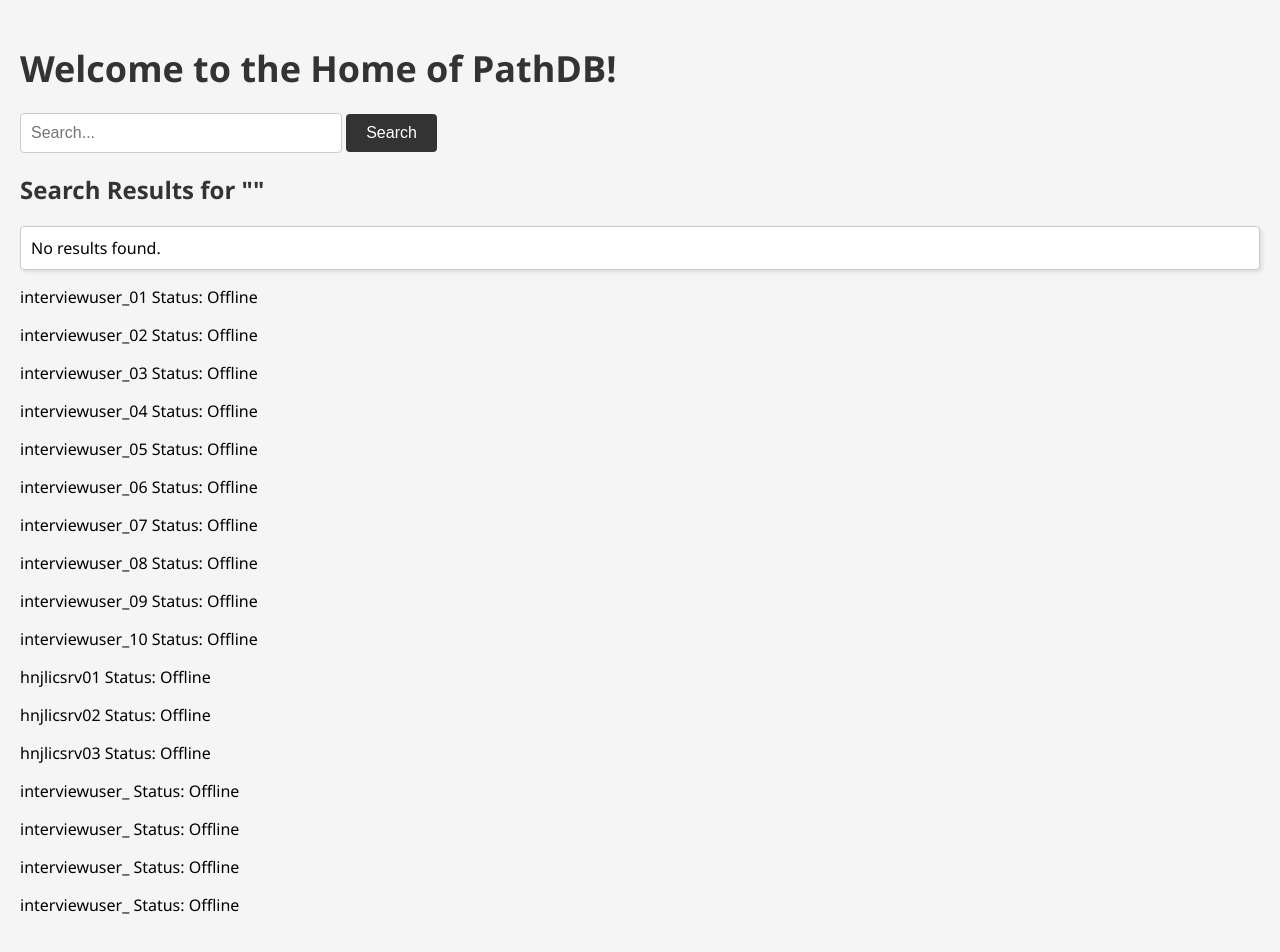
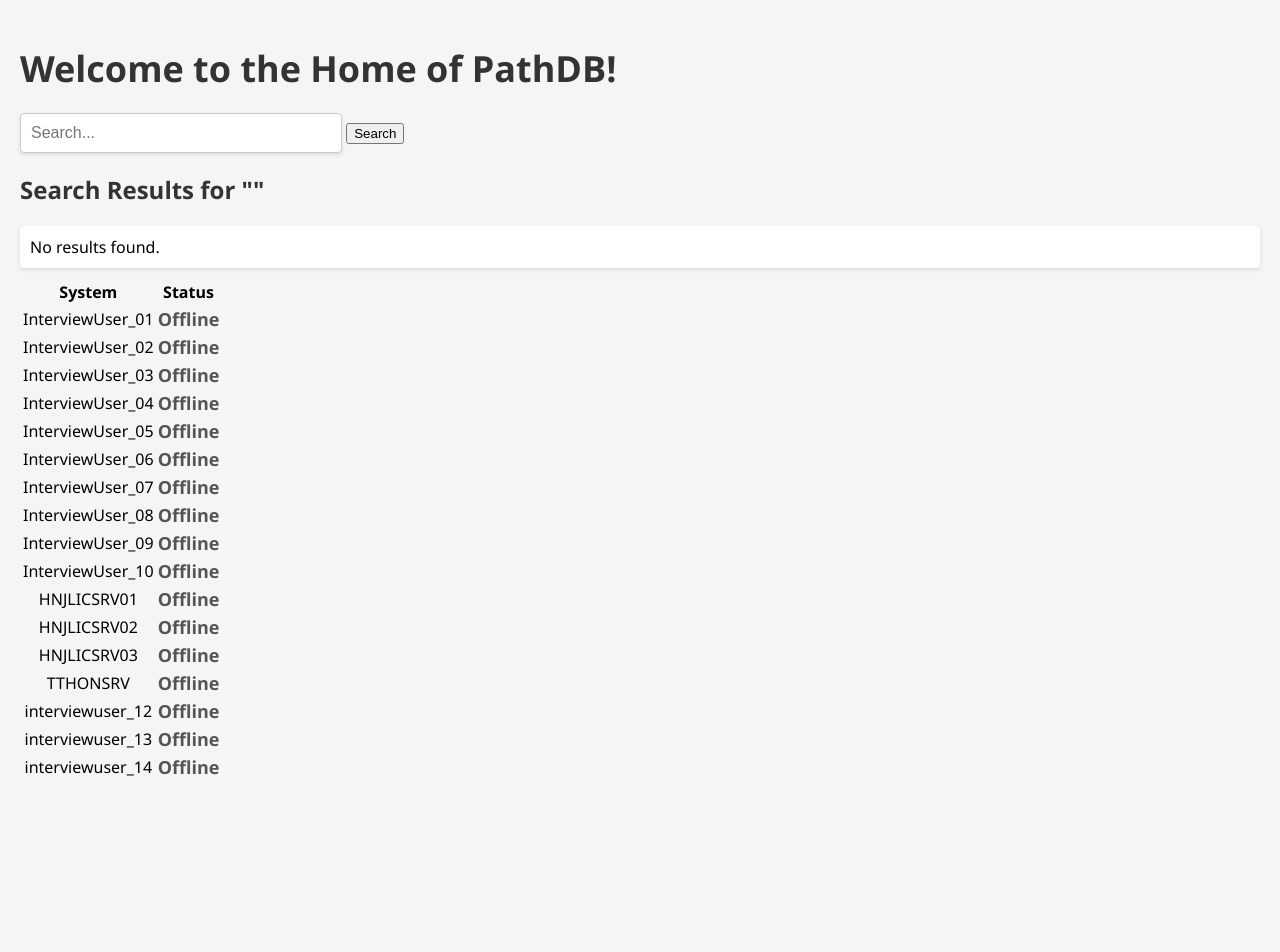
Before and after one commit to dahekars/pathDB, a Django app: template myproject/templates/home.html in a window 1280 px wide. After the commit the page ends 776 px from the top, so only its background shows below. Run offline with Django 4.2, Linux system fonts and the light colour scheme; the template is opened without the code that fills it, so the values that code supplies are empty.

Commit message:
added HON server and table for system stats

```diff
--- a/myproject/myapp/views.py
+++ b/myproject/myapp/views.py
@@ -66,7 +66,7 @@ def home(request):
     hnjlicsrv01_status = check_remote_system_status(hnjlicsrv01)
     hnjlicsrv02_status = check_remote_system_status(hnjlicsrv02)
     hnjlicsrv03_status = check_remote_system_status(hnjlicsrv03)
-    interviewuser__status = check_remote_system_status(interviewuser_)
+    TTHONSRV_status = check_remote_system_status(interviewuser_)
     interviewuser__status = check_remote_system_status(interviewuser_)
     interviewuser__status = check_remote_system_status(interviewuser_)
     interviewuser__status = check_remote_system_status(interviewuser_)
@@ -85,7 +85,7 @@ def home(request):
         'hnjlicsrv01': hnjlicsrv01_status,
         'hnjlicsrv02': hnjlicsrv02_status,
         'hnjlicsrv03': hnjlicsrv03_status,
-        'interviewuser_': interviewuser__status,
+        'TTHONSRV': TTHONSRV_status,
         'interviewuser_': interviewuser__status,
         'interviewuser_': interviewuser__status,
         'interviewuser_': interviewuser__status,
--- a/myproject/templates/home.html
+++ b/myproject/templates/home.html
@@ -1,7 +1,7 @@
 <!DOCTYPE html>
 <html>
     <head>
-    <title>Home Page</title>
+        <title>Home Page - PathDB</title>
         <style>
             body {
                 font-family: 'Segoe UI', Tahoma, Geneva, Verdana, sans-serif;
@@ -10,15 +10,26 @@
                 padding: 20px;
             }
 
+            .container {
+                max-width: 800px;
+                margin: 0 auto;
+            }
+
+            .header {
+                text-align: center;
+                margin-bottom: 40px;
+            }
+
             h1 {
                 color: #333;
-            margin-bottom: 20px;
                 font-size: 36px;
                 font-weight: bold;
+                margin-bottom: 20px;
             }
 
-        form {
-            margin-bottom: 20px;
+            .search-form {
+                text-align: center;
+                margin-bottom: 40px;
             }
 
             input[type="text"] {
@@ -27,27 +38,43 @@
                 font-size: 16px;
                 border: 1px solid #ccc;
                 border-radius: 4px;
+                box-shadow: 0 2px 4px rgba(0, 0, 0, 0.1);
+                transition: box-shadow 0.3s ease;
             }
 
-        input[type="submit"] {
-            padding: 10px 20px;
-            background-color: #333;
-            color: #fff;
-            font-size: 16px;
-            border: none;
-            border-radius: 4px;
-            cursor: pointer;
+            input[type="text"]:focus {
+                outline: none;
+                box-shadow: 0 4px 8px rgba(0, 123, 255, 0.2);
             }
 
-        input[type="submit"]:hover {
-            background-color: #555;
+            .system-status {
+                text-align: center;
+                margin-bottom: 40px;
+            }
+
+            .status {
+                font-size: 18px;
+                color: #555;
+                font-weight: bold;
+            }
+
+            .status.online {
+                color: #008000;
+            }
+
+            .status.offline {
+                color: #ff0000;
+            }
+
+            .results {
+                text-align: center;
             }
 
             h2 {
-            margin-top: 20px;
                 color: #333;
                 font-size: 24px;
                 font-weight: bold;
+                margin-bottom: 20px;
             }
 
             ul {
@@ -57,12 +84,17 @@
             }
 
             li {
-            margin-bottom: 10px;
                 background-color: #fff;
                 padding: 10px;
-            border: 1px solid #ccc;
+                margin-bottom: 10px;
                 border-radius: 4px;
-            box-shadow: 2px 2px 4px rgba(0, 0, 0, 0.1);
+                box-shadow: 0 2px 4px rgba(0, 0, 0, 0.1);
+                transition: transform 0.3s ease;
+                cursor: pointer;
+            }
+
+            li:hover {
+                transform: translateY(-2px);
             }
 
             .no-results {
@@ -86,23 +118,83 @@
             <li>No results found.</li>
         {% endfor %}
     </ul>
-    <p>interviewuser_01 Status: {% if interviewuser_01 %}Online{% else %}Offline{% endif %}</p>
-    <p>interviewuser_02 Status: {% if interviewuser_02 %}Online{% else %}Offline{% endif %}</p>
-    <p>interviewuser_03 Status: {% if interviewuser_03 %}Online{% else %}Offline{% endif %}</p>
-    <p>interviewuser_04 Status: {% if interviewuser_04 %}Online{% else %}Offline{% endif %}</p>
-    <p>interviewuser_05 Status: {% if interviewuser_05 %}Online{% else %}Offline{% endif %}</p>
-    <p>interviewuser_06 Status: {% if interviewuser_06 %}Online{% else %}Offline{% endif %}</p>
-    <p>interviewuser_07 Status: {% if interviewuser_07 %}Online{% else %}Offline{% endif %}</p>
-    <p>interviewuser_08 Status: {% if interviewuser_08 %}Online{% else %}Offline{% endif %}</p>
-    <p>interviewuser_09 Status: {% if interviewuser_09 %}Online{% else %}Offline{% endif %}</p>
-    <p>interviewuser_10 Status: {% if interviewuser_10 %}Online{% else %}Offline{% endif %}</p>
-    <p>hnjlicsrv01 Status: {% if hnjlicsrv01 %}Online{% else %}Offline{% endif %}</p>
-    <p>hnjlicsrv02 Status: {% if hnjlicsrv02 %}Online{% else %}Offline{% endif %}</p>
-    <p>hnjlicsrv03 Status: {% if hnjlicsrv03 %}Online{% else %}Offline{% endif %}</p>
-    <p>interviewuser_ Status: {% if interviewuser_ %}Online{% else %}Offline{% endif %}</p>
-    <p>interviewuser_ Status: {% if interviewuser_ %}Online{% else %}Offline{% endif %}</p>
-    <p>interviewuser_ Status: {% if interviewuser_ %}Online{% else %}Offline{% endif %}</p>
-    <p>interviewuser_ Status: {% if interviewuser_ %}Online{% else %}Offline{% endif %}</p>
+    <div class="system-status">
+        <table class="status-table">
+            <tr>
+                <th>System</th>
+                <th>Status</th>
+            </tr>
+            <tr>
+                <td>InterviewUser_01</td>
+                <td class="status status-online">{% if interviewuser_01 %}Online{% else %}Offline{% endif %}</td>
+            </tr>
+            <tr>
+                <td>InterviewUser_02</td>
+                <td class="status status-online">{% if interviewuser_02 %}Online{% else %}Offline{% endif %}</td>
+            </tr>
+            <tr>
+                <td>InterviewUser_03</td>
+                <td class="status status-online">{% if interviewuser_03 %}Online{% else %}Offline{% endif %}</td>
+            </tr>
+            <tr>
+                <td>InterviewUser_04</td>
+                <td class="status status-online">{% if interviewuser_04 %}Online{% else %}Offline{% endif %}</td>
+            </tr>
+            <tr>
+                <td>InterviewUser_05</td>
+                <td class="status status-online">{% if interviewuser_05 %}Online{% else %}Offline{% endif %}</td>
+            </tr>
+            <tr>
+                <td>InterviewUser_06</td>
+                <td class="status status-online">{% if interviewuser_06 %}Online{% else %}Offline{% endif %}</td>
+            </tr>
+            <tr>
+                <td>InterviewUser_07</td>
+                <td class="status status-online">{% if interviewuser_07 %}Online{% else %}Offline{% endif %}</td>
+            </tr>
+            <tr>
+                <td>InterviewUser_08</td>
+                <td class="status status-online">{% if interviewuser_08 %}Online{% else %}Offline{% endif %}</td>
+            </tr>
+            <tr>
+                <td>InterviewUser_09</td>
+                <td class="status status-online">{% if interviewuser_09 %}Online{% else %}Offline{% endif %}</td>
+            </tr>
+            <tr>
+                <td>InterviewUser_10</td>
+                <td class="status status-online">{% if interviewuser_10 %}Online{% else %}Offline{% endif %}</td>
+            </tr>
+            <tr>
+                <td>HNJLICSRV01</td>
+                <td class="status status-online">{% if hnjlicsrv01 %}Online{% else %}Offline{% endif %}</td>
+            </tr>
+            <tr>
+                <td>HNJLICSRV02</td>
+                <td class="status status-online">{% if hnjlicsrv02 %}Online{% else %}Offline{% endif %}</td>
+            </tr>
+            <tr>
+                <td>HNJLICSRV03</td>
+                <td class="status status-online">{% if hnjlicsrv03 %}Online{% else %}Offline{% endif %}</td>
+            </tr>
+            <tr>
+                <td>TTHONSRV</td>
+                <td class="status status-online">{% if TTHONSRV %}Online{% else %}Offline{% endif %}</td>
+            </tr>
+            <tr>
+                <td>interviewuser_12</td>
+                <td class="status status-online">{% if interviewuser_12 %}Online{% else %}Offline{% endif %}</td>
+            </tr>
+            <tr>
+                <td>interviewuser_13</td>
+                <td class="status status-online">{% if interviewuser_13 %}Online{% else %}Offline{% endif %}</td>
+            </tr>
+            <tr>
+                <td>interviewuser_14</td>
+                <td class="status status-online">{% if interviewuser_14 %}Online{% else %}Offline{% endif %}</td>
+            </tr>
+        </table>
+
     <!-- Add your home page content here -->
+    </div>
 </body>
 </html>
```
Lines whose indentation alone changed are shown as unchanged.
